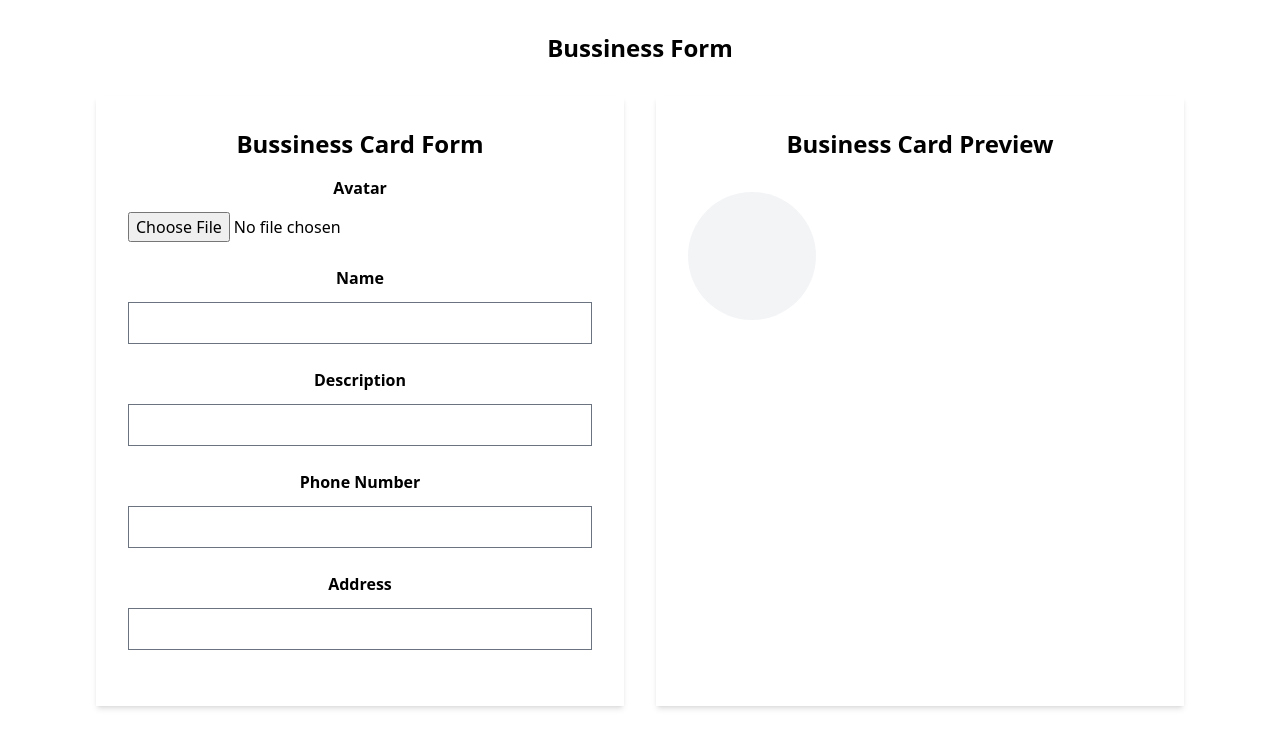
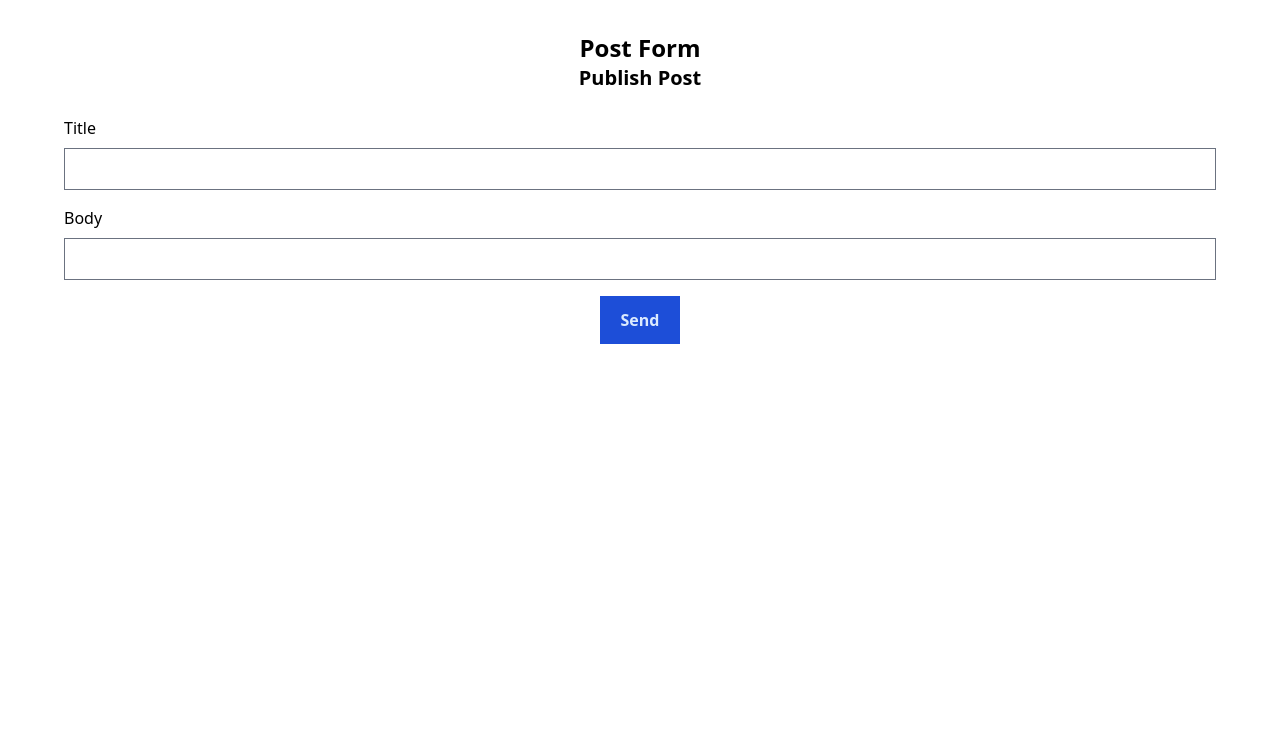
Before and after one commit to arief-github/react-for-enterprise, a React (Vite) app: page / in a window 1280 px wide. Shown: the top 748 px of the page. Built offline with nearby package versions, Linux system fonts and the light colour scheme.

Commit message:
init: mock api testing

```diff
--- a/src/App.tsx
+++ b/src/App.tsx
@@ -1,11 +1,11 @@
 import './App.css';
-import BussinessCard from '@/components/BussinessCard/BussinessCard';
+import PostForm from './components/PostForm/PostForm';
 
 function App() {
   return (
     <div className='App mx-auto max-w-6xl text-center my-8'>
-      <h1 className='font-semibold text-2xl'>Bussiness Form</h1>
-      <BussinessCard />
+      <h1 className='font-semibold text-2xl'>Post Form</h1>
+      <PostForm />
     </div>
   );
 }
--- /dev/null
+++ b/src/components/PostForm/PostForm.tsx
@@ -0,0 +1,110 @@
+import React, { useState } from 'react';
+
+const PostForm = () => {
+  type PostForm = {
+    title: string;
+    body: string;
+  };
+
+  type ApiStatus = 'IDLE' | 'PENDING' | 'SUCCESS' | 'ERROR';
+
+  const [form, setForm] = useState<PostForm>({ title: '', body: '' });
+  const [postFormApiStatus, setPostFormApiStatus] = useState<ApiStatus>('IDLE');
+  const [error, setError] = useState<string>('');
+
+  const onChange = (e: React.ChangeEvent<HTMLInputElement>) => {
+    const { name, value } = e.target;
+
+    setForm((state) => ({
+      ...state,
+      [name]: value,
+    }));
+
+    error && setError('');
+  };
+
+  const onSubmit = async (e: React.FormEvent<HTMLFormElement>) => {
+    e.preventDefault();
+
+    if (postFormApiStatus === 'PENDING') return;
+    setPostFormApiStatus('PENDING');
+
+    if (!form.title || !form.body) {
+      setError('Please fill in all the fields.');
+      return;
+    }
+
+    try {
+      const response = await fetch(
+        'https://jsonplaceholder.typicode.com/posts',
+        {
+          method: 'POST',
+          body: JSON.stringify(form),
+        }
+      );
+
+      if (response.ok) {
+        setPostFormApiStatus('SUCCESS');
+        return;
+      }
+
+      throw new Error(
+        'There was a problem while publish post, please try again!'
+      );
+    } catch (error) {
+      setError('There was a problem, please try again');
+
+      setPostFormApiStatus('ERROR');
+    }
+  };
+
+  return (
+    <>
+      <h2 className='mb-6 text-xl font-semibold'>Publish Post</h2>
+      {postFormApiStatus === 'SUCCESS' ? (
+        <div>Post Was Success to Publish</div>
+      ) : null}
+
+      <form onSubmit={onSubmit}>
+        <fieldset className='mb-4 flex flex-col space-y-2 items-start'>
+          <label htmlFor='name'>Title</label>
+          <input
+            className='w-full'
+            type='text'
+            id='title'
+            name='title'
+            value={form.title}
+            onChange={onChange}
+            data-testid='titleInput'
+          />
+        </fieldset>
+        <fieldset className='mb-4 flex flex-col space-y-2 items-start'>
+          <label htmlFor='name'>Body</label>
+          <input
+            className='w-full'
+            type='text'
+            id='body'
+            name='body'
+            value={form.body}
+            onChange={onChange}
+            data-testid='bodyInput'
+          />
+        </fieldset>
+
+        {postFormApiStatus === 'ERROR' || error ? (
+          <p className='text-red-700 mb-4'>{error}</p>
+        ) : null}
+
+        <button
+          className='px-4 py-3 bg-blue-700 text-blue-100 min-w-[5rem] font-semibold'
+          disabled={postFormApiStatus === 'PENDING'}
+          type='submit'
+        >
+          {postFormApiStatus === 'PENDING' ? 'Publish...' : 'Send'}
+        </button>
+      </form>
+    </>
+  );
+};
+
+export default PostForm;
```
Also changed, not shown: package.json (+36 -35 lines), 2 other files (tests, documents, lock files or other folders).
